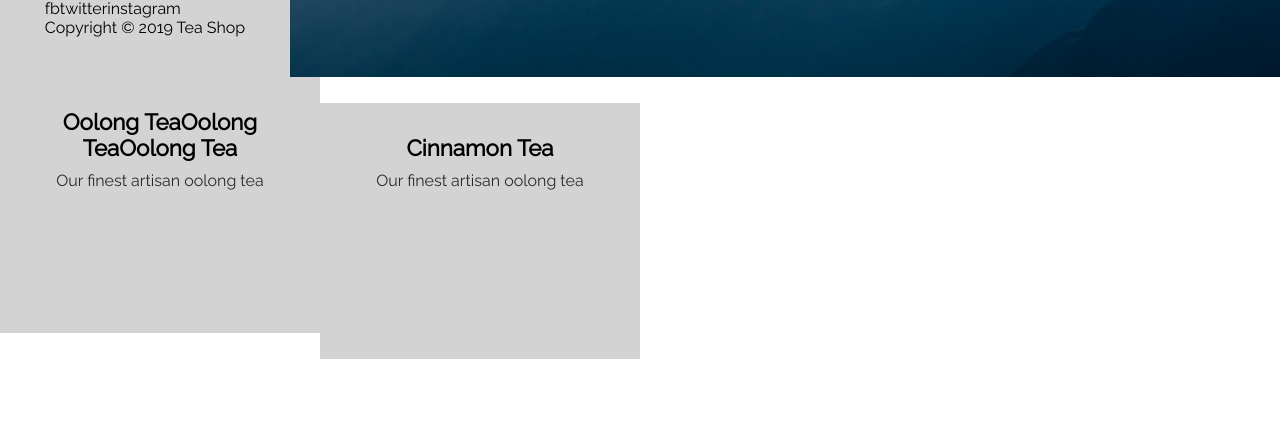
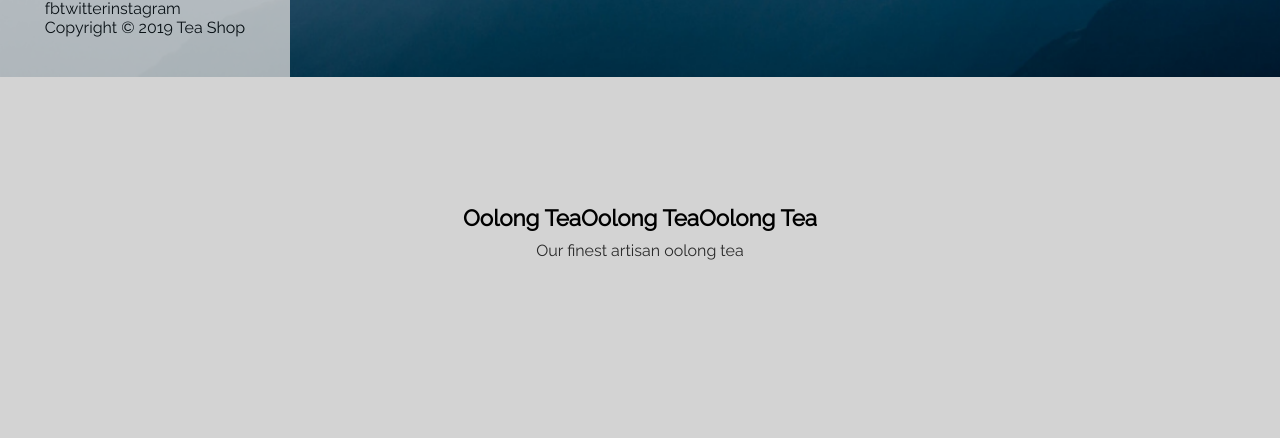
Before and after one commit to PoppinMic/teashop, a React (Create React App) app: page / in a window 1280 px wide. Shown: the part 723-1161 px from the top of the page. Before the commit the page ends 1082 px from the top, so only its background shows below. Built offline with nearby package versions, Linux system fonts and the light colour scheme.

Commit message:
temp grid rectangle

```diff
--- a/src/components/Hero.scss
+++ b/src/components/Hero.scss
@@ -1,5 +1,5 @@
 .hero {
-  background: lightgrey no-repeat fixed center;
+  background: lightgrey no-repeat center;
   background-size: cover;
   display: block;
   height: 100vh;
--- a/src/components/Sidebar/Sidebar.module.scss
+++ b/src/components/Sidebar/Sidebar.module.scss
@@ -11,4 +11,5 @@ aside {
   position: fixed;
   top: 0;
   left: 0;
+  opacity: 0.8;
 }
--- a/src/components/rectangle/Rectangle.scss
+++ b/src/components/rectangle/Rectangle.scss
@@ -1,6 +1,10 @@
+.rectangle-grid {
+  display: grid;
+  grid-template-rows: repeat(4, 1fr);
+}
+
 .rectangle {
   background: lightgrey;
-  display: inline-block;
 
   p {
     margin: 0;
@@ -26,8 +30,6 @@
 }
 
 .rectangle-small {
-  width: 25vw;
-  height: 20vw;
 }
 
 .rectangle-medium {
```
Also changed, not shown: src/components/rectangle/RectangleGrid.tsx (added, +14 -0 lines).
